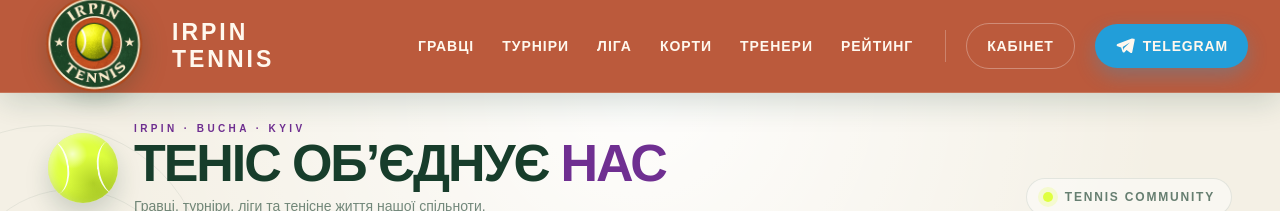
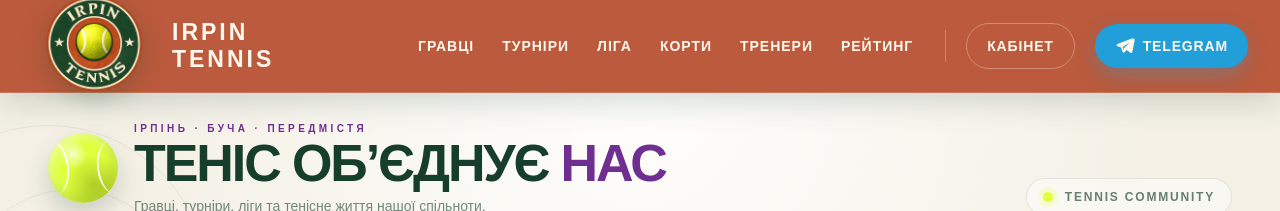
Before and after one commit to yellowblue9912-cell/irpin-tennis-next, a Next.js app: page / in a window 1280 px wide. Shown: the top 211 px of the page. Built offline with nearby package versions, Linux system fonts and the light colour scheme.

Commit message:
Update community region wording

```diff
--- a/app/opengraph-image.tsx
+++ b/app/opengraph-image.tsx
@@ -47,7 +47,7 @@ export default async function OpenGraphImage() {
               textTransform: "uppercase",
             }}
           >
-            Irpin · Bucha · Kyiv
+            Ірпінь · Буча · Передмістя
           </div>
           <div
             style={{
--- a/app/page.tsx
+++ b/app/page.tsx
@@ -190,7 +190,7 @@ export default function HomePage() {
 
                 <div>
                   <p className="mb-1 text-[10px] font-black uppercase tracking-[0.34em] text-[#6f2f91]">
-                    Irpin · Bucha · Kyiv
+                    Ірпінь · Буча · Передмістя
                   </p>
 
                   <h1 className="max-w-4xl text-3xl font-black uppercase leading-[0.92] tracking-[-0.04em] text-[#173d2b] sm:text-4xl lg:text-[52px]">
```
